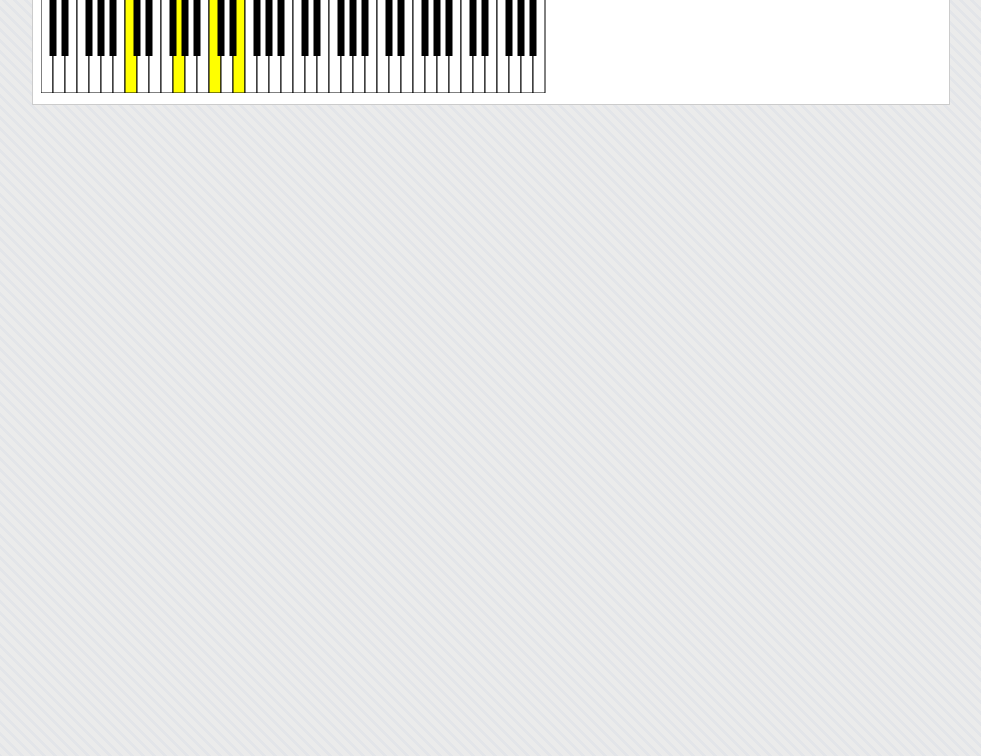
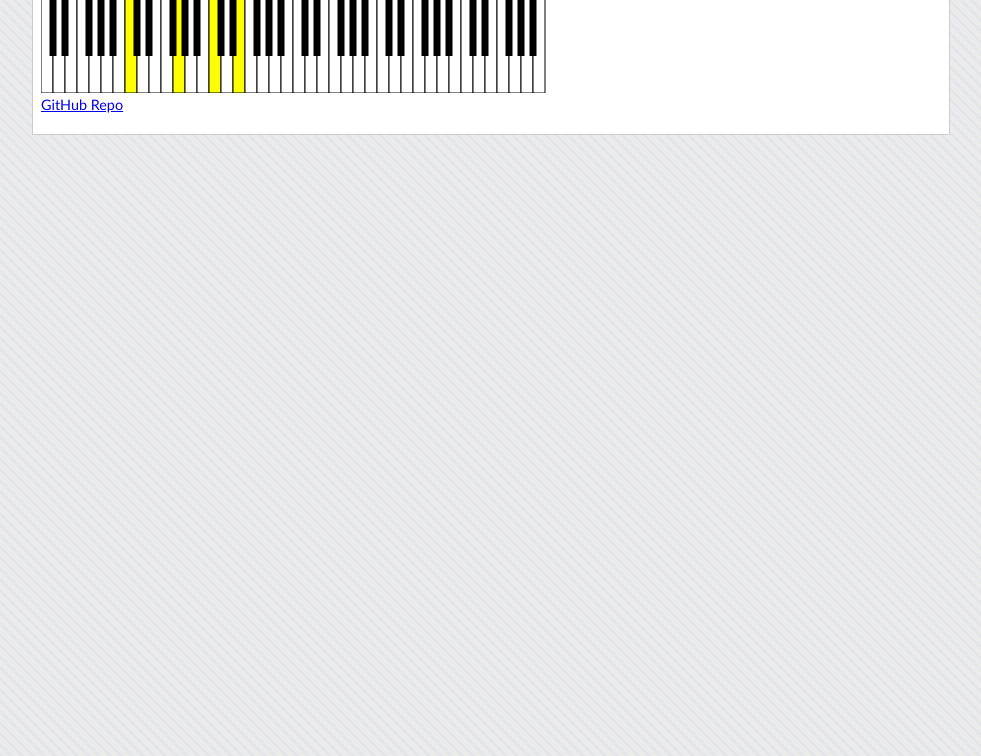
Before and after one commit to grimmdude/Raphael-Keyboard, a plain HTML site: page index.html in a window 1280 px wide. Shown: the part 44-800 px from the top of the page, without its empty margins (149-1130 px from the left). Drawn offline with Linux system fonts and the light colour scheme.

Commit message:
add github link and fix title

```diff
--- a/index.html
+++ b/index.html
@@ -2,7 +2,7 @@
 <html>
 <head>
 <meta charset="utf-8" />
-<title>jQuery Fresh Shopping Cart</title>
+<title>Raphael Keyboard - grimmdude.com</title>
 <link href="css/style.css" rel="stylesheet" type="text/css" media="screen" />
 <script src="js/raphael-min.js"></script>
 <script src="js/raphael_keyboard.js"></script>
@@ -11,6 +11,7 @@
 	<div id="wrapper">
 		<h2>Raphael Keyboard</h2>
 		<div id="keyboard"></div>
+		<p><a href="https://github.com/grimmdude/Raphael-Keyboard">GitHub Repo</a></p>
 	</div>
 </body>
 </html>
```
